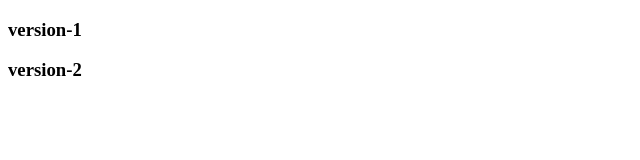
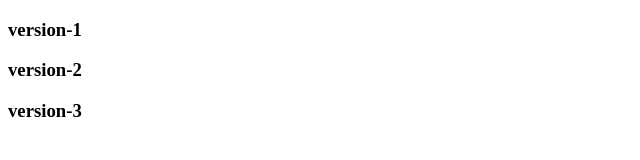
Before and after one commit to pedapoluganesh/version, a plain HTML site: page index.html in a window 1280 px wide. Shown: the full height of the page, 0-640 px from the left. Drawn offline with Linux system fonts and the light colour scheme.

Commit message:
version3

```diff
--- a/index.html
+++ b/index.html
@@ -8,5 +8,6 @@
 <body>
    <h3>version-1</h3>
    <h3>version-2</h3>
+   <h3>version-3</h3>
 </body>
 </html>
```
